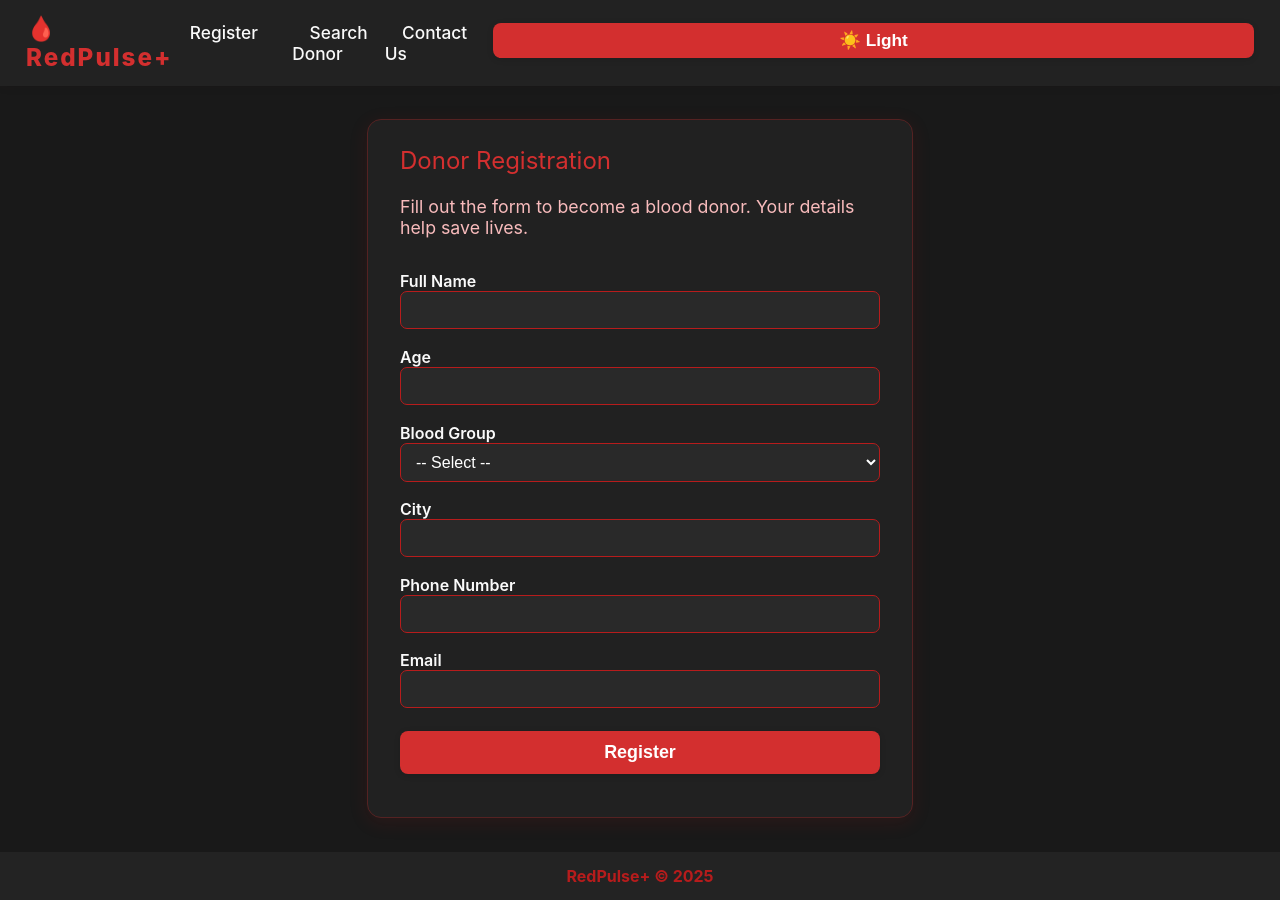
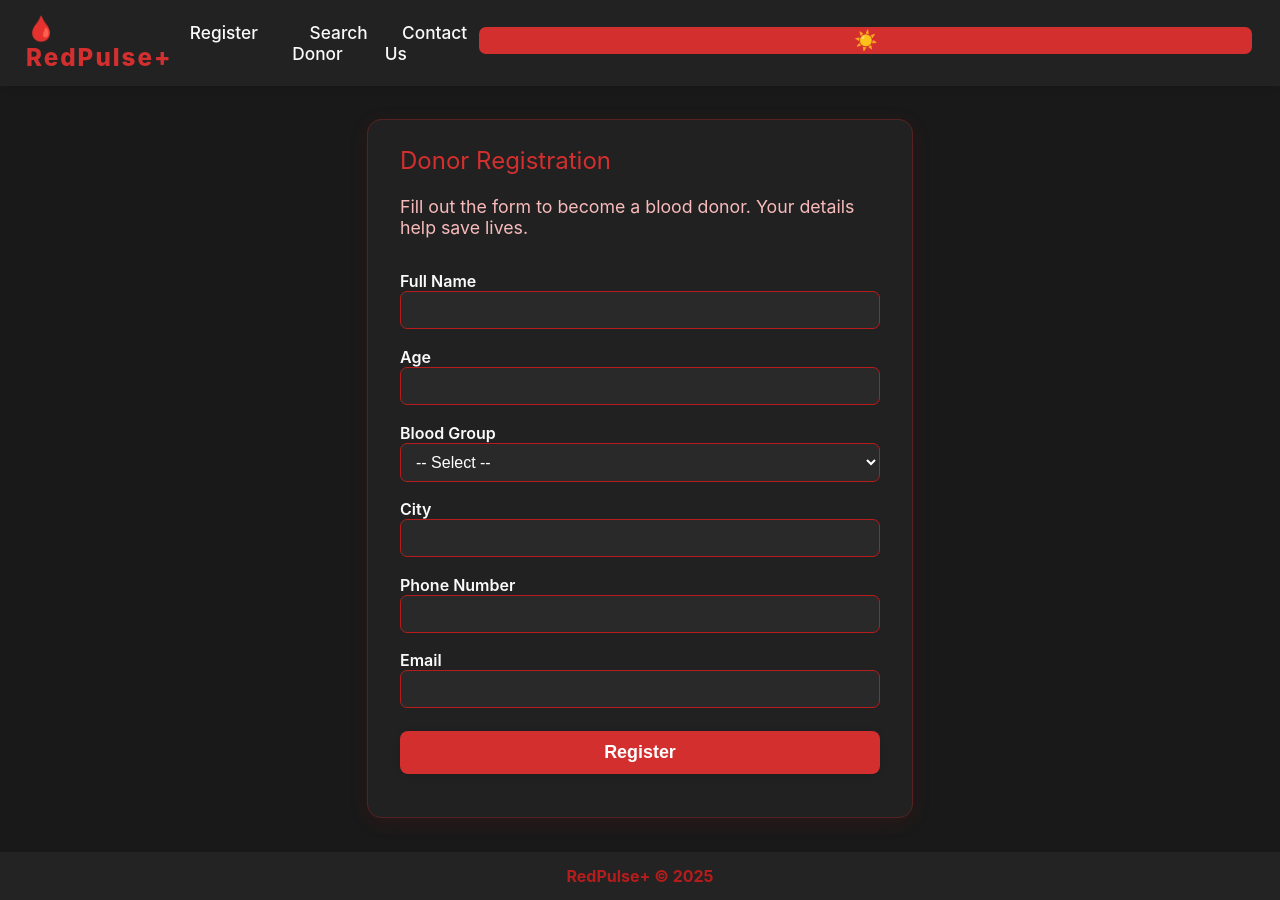
Before and after one commit to Workflow-Manager-admin/red-pulse-redpulse-blood-donation-platform-105386-5cf05dbe-105463, a React (Create React App) app in the folder blood_donation_frontend/: page / in a window 1280 px wide. Built offline with nearby package versions, Linux system fonts and the light colour scheme; the HTML template or start-up script is replaced by a standard one.

Commit message:
CheckPoint

```diff
--- a/blood_donation_frontend/src/App.css
+++ b/blood_donation_frontend/src/App.css
@@ -110,8 +110,42 @@ body {
   transition: background 0.23s, transform 0.16s;
   margin-left: 1.5em;
   outline: none;
+  display: flex;
+  align-items: center;
+  justify-content: center;
 }
-.theme-toggle:hover {
+
+/* Minimal/small version for top navbar */
+.theme-toggle--small {
+  padding: 4px 9px !important;
+  min-width: unset;
+  min-height: unset;
+  border-radius: 7px;
+  font-size: 1em;
+  margin-left: 0.7em !important;
+  margin-right: 0.1em;
+  line-height: 1;
+  box-shadow: none;
+}
+
+.theme-toggle--small span {
+  font-size: 1.14em;
+  line-height: 1;
+  margin: 0;
+  padding: 0;
+  display: inline-block;
+  vertical-align: middle;
+}
+
+.theme-toggle:focus,
+.theme-toggle--small:focus {
+  outline: 2.5px solid var(--color-primary);
+  outline-offset: 2px;
+  box-shadow: 0 0 0 2.5px rgba(211,47,47,0.18);
+}
+
+.theme-toggle:hover,
+.theme-toggle--small:hover {
   background: var(--button-bg-hover);
   transform: translateY(-2px);
   opacity: 0.96;
--- a/blood_donation_frontend/src/App.js
+++ b/blood_donation_frontend/src/App.js
@@ -43,11 +43,23 @@ function App() {
               </li>
             </ul>
             <button
-              className="theme-toggle"
+              className="theme-toggle theme-toggle--small"
               onClick={toggleTheme}
               aria-label={`Switch to ${theme === "dark" ? "light" : "dark"} mode`}
+              title={`Switch to ${theme === "dark" ? "light" : "dark"} mode`}
+              type="button"
             >
-              {theme === "dark" ? "☀️ Light" : "🌙 Dark"}
+              <span
+                aria-hidden="true"
+                style={{
+                  display: "inline-block",
+                  fontSize: "1.1em",
+                  lineHeight: 1,
+                  verticalAlign: "middle"
+                }}
+              >
+                {theme === "dark" ? "☀️" : "🌙"}
+              </span>
             </button>
           </nav>
           <main className="content">
```
Also changed, not shown: 1 other file (tests, documents, lock files or other folders).
